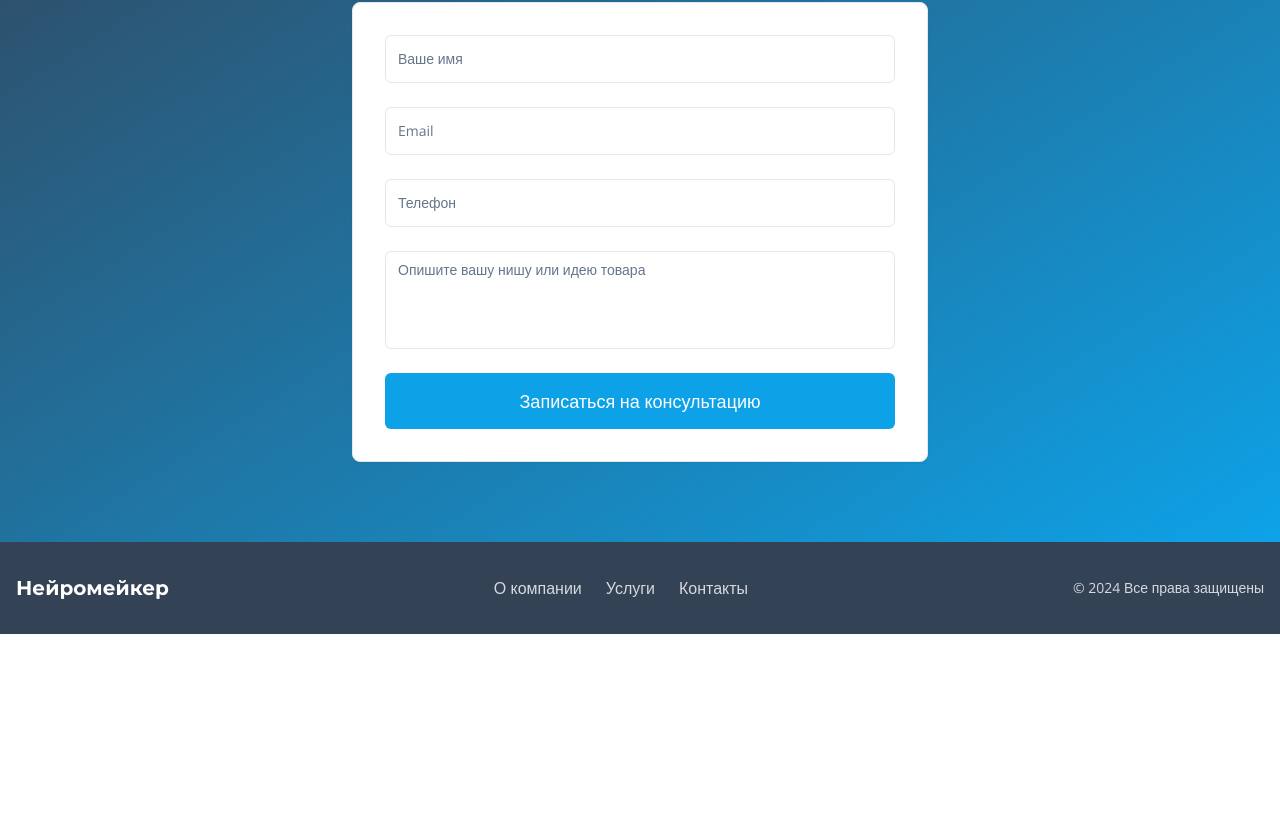
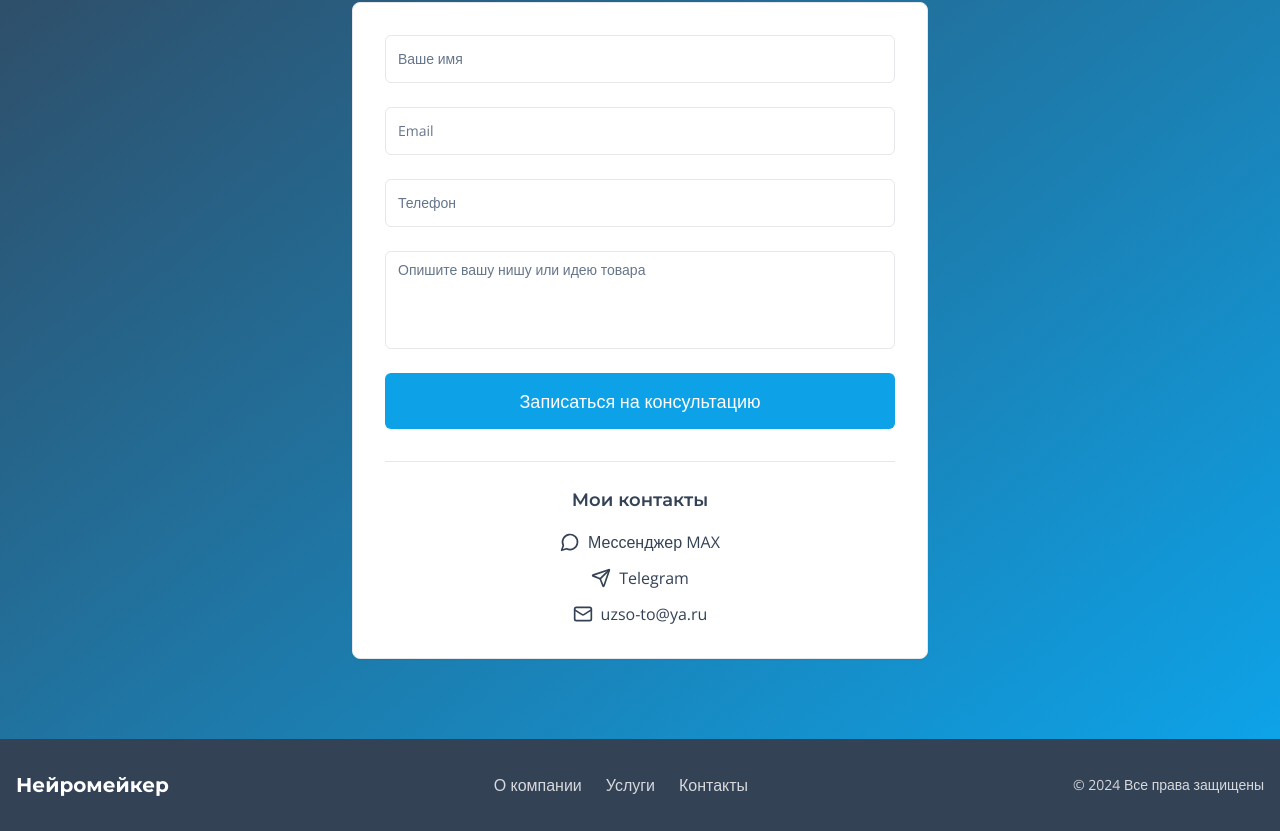
Before and after one commit to pr-poehali-dev/expert-marketing-pro, a React (Vite) app: page / in a window 1280 px wide. Shown: the part 4154-4985 px from the top of the page. Before the commit the page ends 4788 px from the top, so only its background shows below. Built offline with nearby package versions, Linux system fonts and the light colour scheme.

Commit message:
Добавить контакты в блок успеха

```diff
--- a/src/pages/Index.tsx
+++ b/src/pages/Index.tsx
@@ -416,6 +416,39 @@ const Index = () => {
                   Записаться на консультацию
                 </Button>
               </form>
+
+              <div className="mt-8 pt-6 border-t border-gray-200">
+                <h3 className="text-center font-heading font-semibold text-lg mb-4 text-secondary">
+                  Мои контакты
+                </h3>
+                <div className="space-y-3">
+                  <a
+                    href="https://max.ru/u/f9LHodD0cOIkaRTK8IHu3XqqA6Yo7V1cujLwDhw5flDx1Qu6RXmUBEVC8HE"
+                    target="_blank"
+                    rel="noopener noreferrer"
+                    className="flex items-center justify-center gap-2 text-secondary hover:text-primary transition-colors"
+                  >
+                    <Icon name="MessageCircle" size={20} />
+                    <span>Мессенджер MAX</span>
+                  </a>
+                  <a
+                    href="https://t.me/KavNewBot"
+                    target="_blank"
+                    rel="noopener noreferrer"
+                    className="flex items-center justify-center gap-2 text-secondary hover:text-primary transition-colors"
+                  >
+                    <Icon name="Send" size={20} />
+                    <span>Telegram</span>
+                  </a>
+                  <a
+                    href="mailto:uzso-to@ya.ru"
+                    className="flex items-center justify-center gap-2 text-secondary hover:text-primary transition-colors"
+                  >
+                    <Icon name="Mail" size={20} />
+                    <span>uzso-to@ya.ru</span>
+                  </a>
+                </div>
+              </div>
             </CardContent>
           </Card>
         </div>
```
Also changed, not shown: 1 other file (tests, documents, lock files or other folders).
